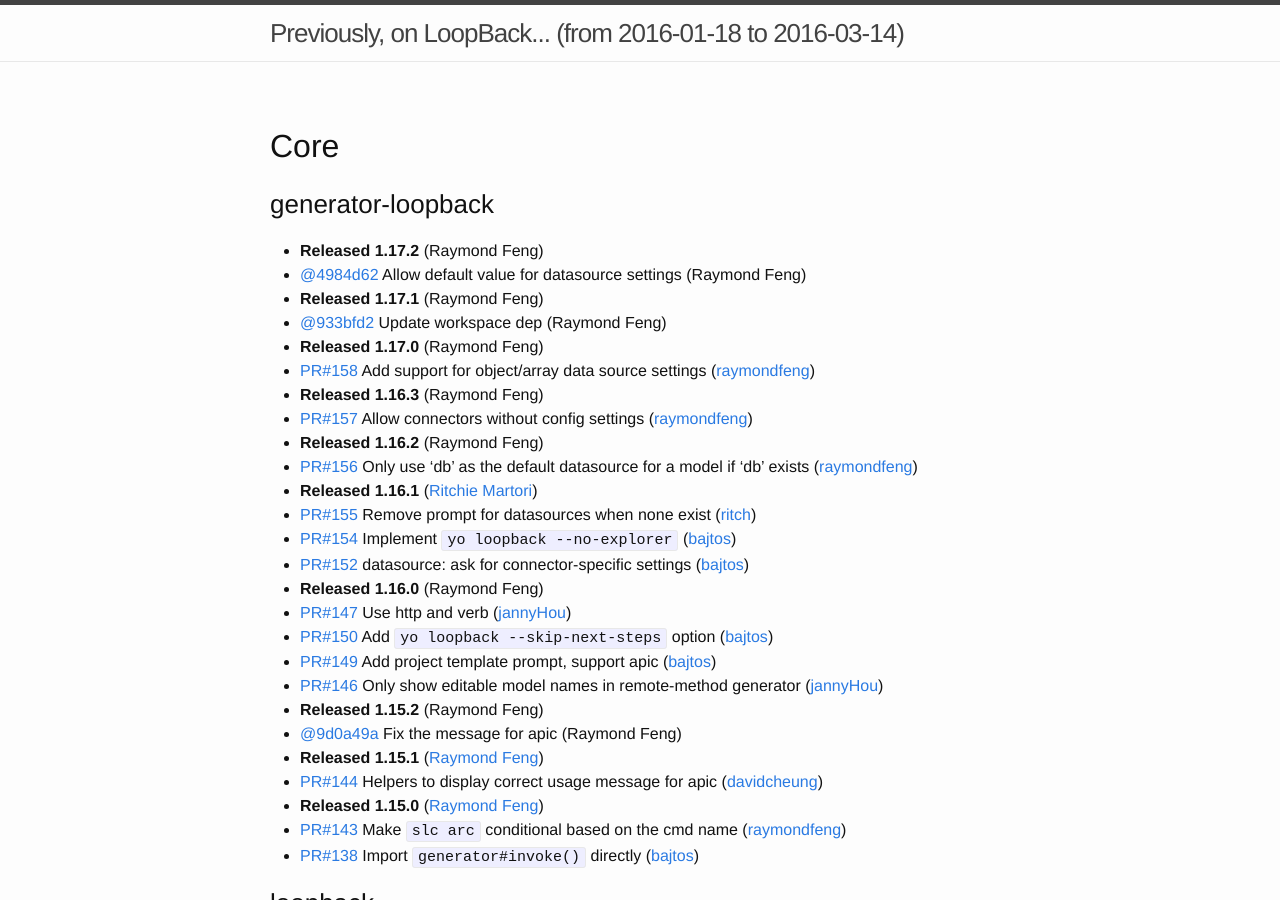
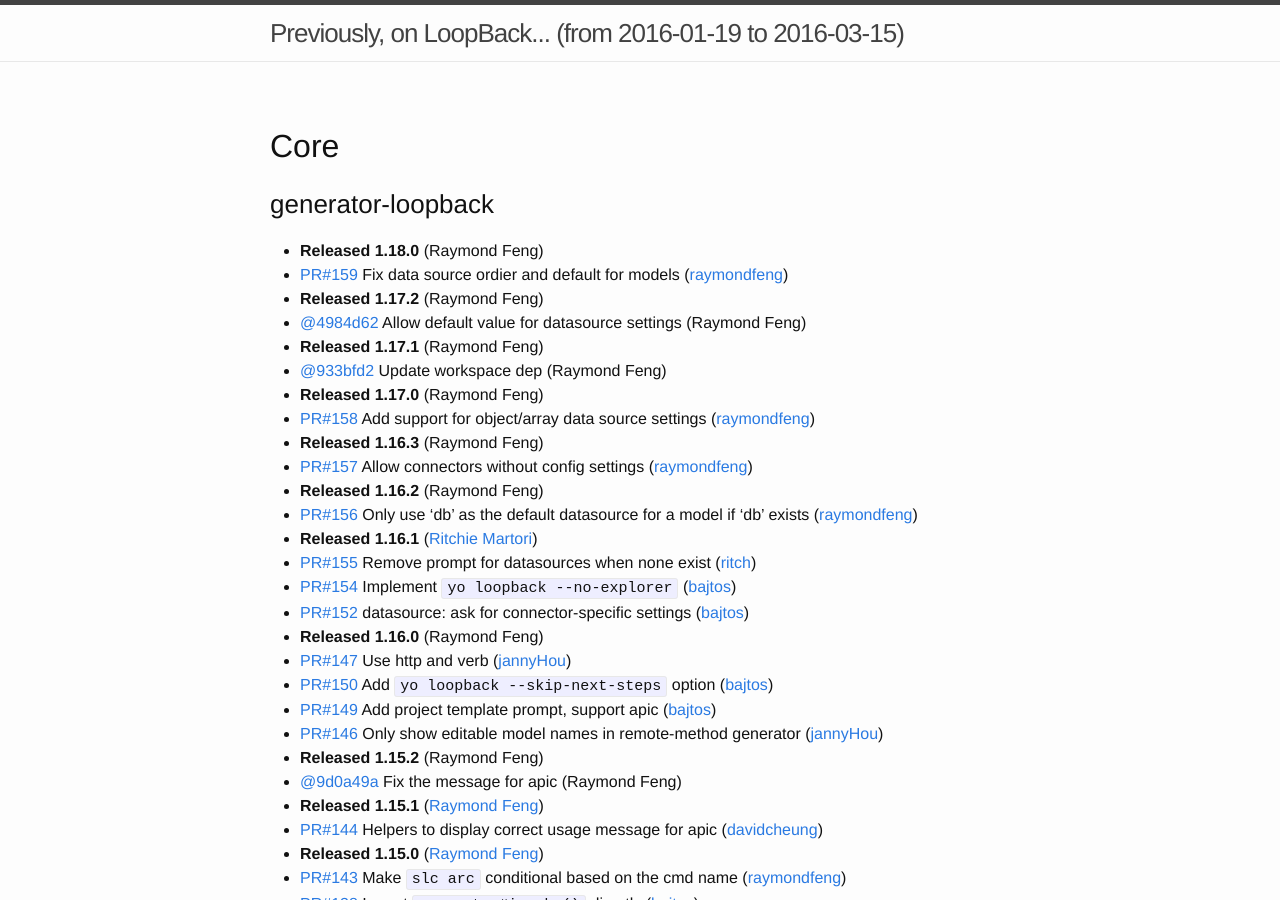
Before and after one commit to strongloop/loopback, a Jekyll site: the page built from index.md, in a window 1280 px wide and 900 px high. Built offline with Jekyll 4.4.1, drawn with Linux system fonts in a browser that asks for light colours.

Commit message:
Update changelog

```diff
--- a/index.md
+++ b/index.md
@@ -1,11 +1,13 @@
 ---
 layout: page
-since: (from 2016-01-18 to 2016-03-14)
+since: (from 2016-01-19 to 2016-03-15)
 ---
 
 ## Core
 
 ### generator-loopback
+ * **Released 1.18.0** (Raymond Feng)
+ * [PR#159](https://github.com/strongloop/generator-loopback/pull/159) Fix data source ordier and default for models ([raymondfeng](https://github.com/raymondfeng))
  * **Released 1.17.2** (Raymond Feng)
  * [@4984d62](https://github.com/strongloop/generator-loopback/commit/4984d62720fa2f30933503401558dfb457aeecde) Allow default value for datasource settings (Raymond Feng)
  * **Released 1.17.1** (Raymond Feng)
```
